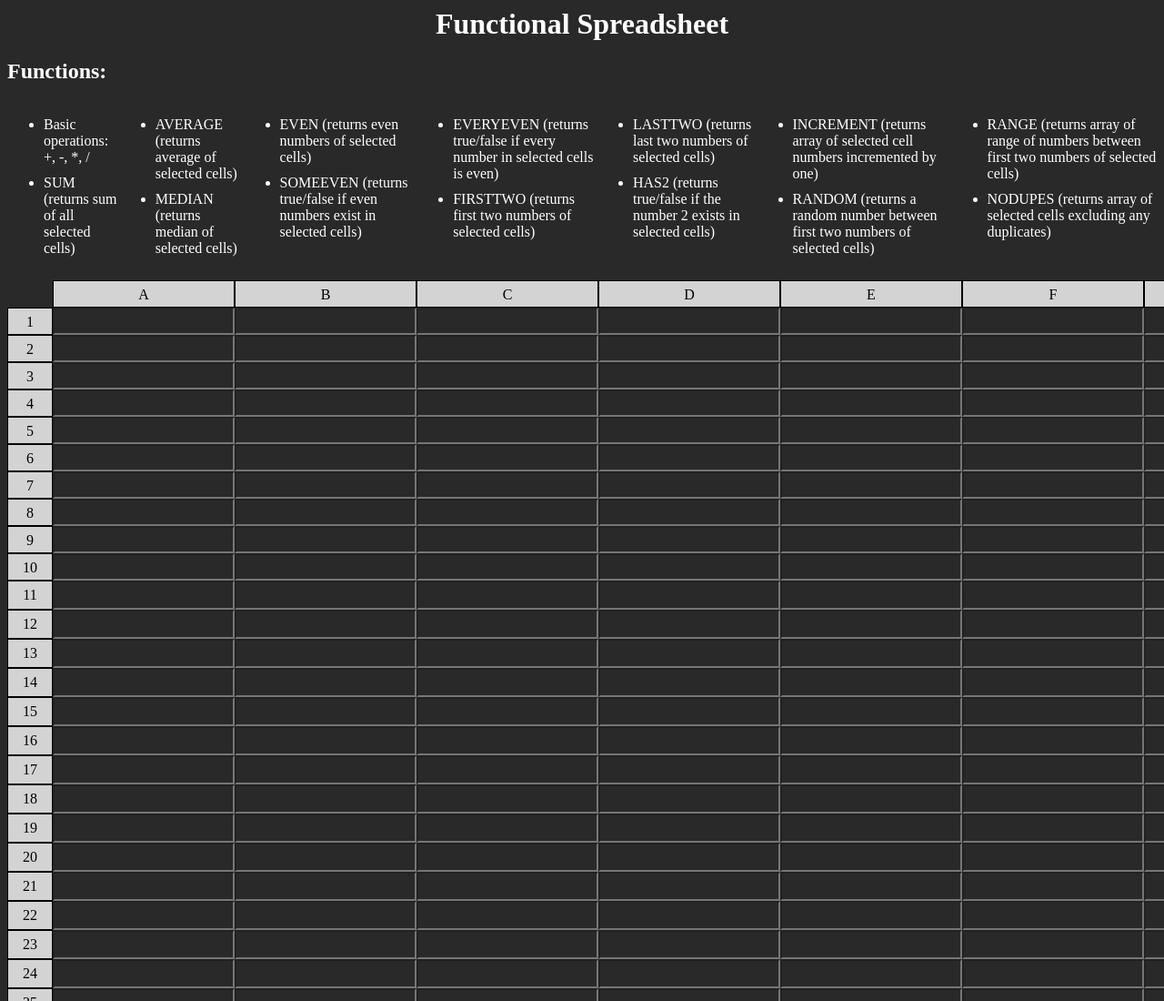
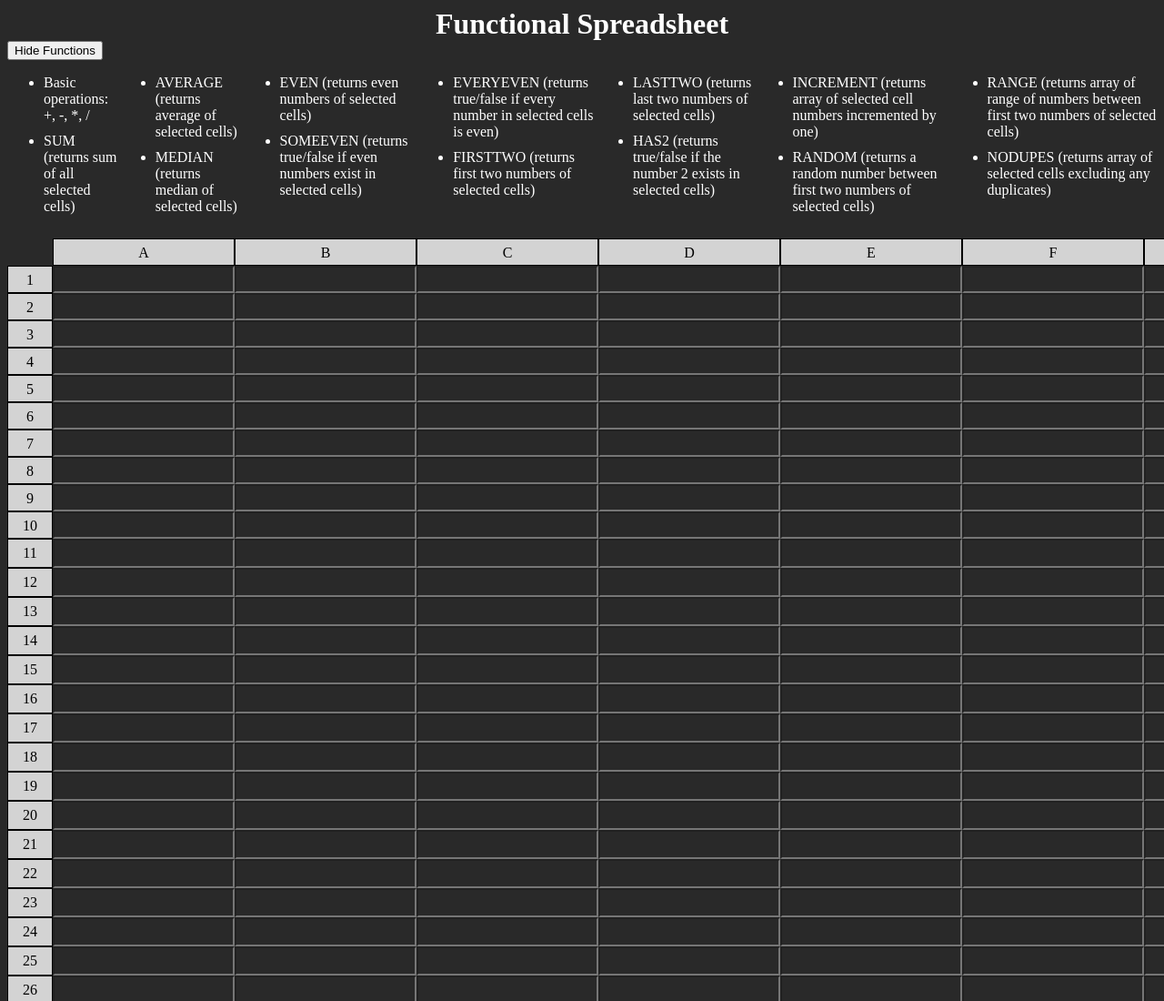
Before and after one commit to Rjack00/Spreadsheet-Application, a plain HTML site: page index.html in a window 1280 px wide. Shown: the top 1100 px of the page at 91% size. Drawn offline with Linux system fonts and the light colour scheme.

Commit message:
added button to show/hide functions list

```diff
--- a/index.html
+++ b/index.html
@@ -9,8 +9,8 @@
 <body>
     <h1>Functional Spreadsheet</h1>
     <div>
-        <h2>Functions:</h2>
-        <span>
+        <button onclick="showFunctions(); toggleButtonText()">Hide Functions</button>
+        <span id="functionsSpan">
             <ul>
                 <li>Basic operations: +, -, *, /</li>
                 <li>SUM (returns sum of all selected cells)</li>
```
